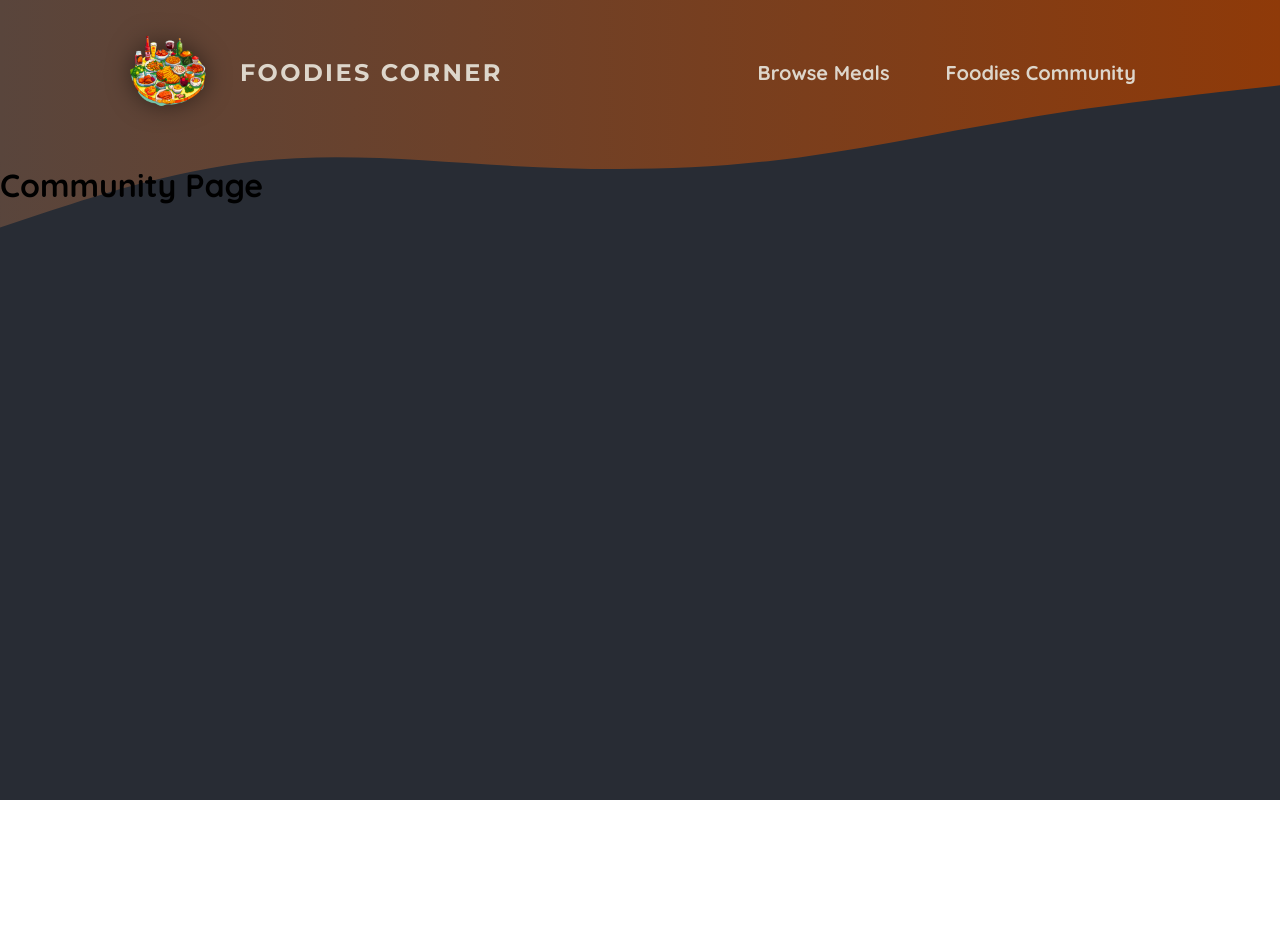
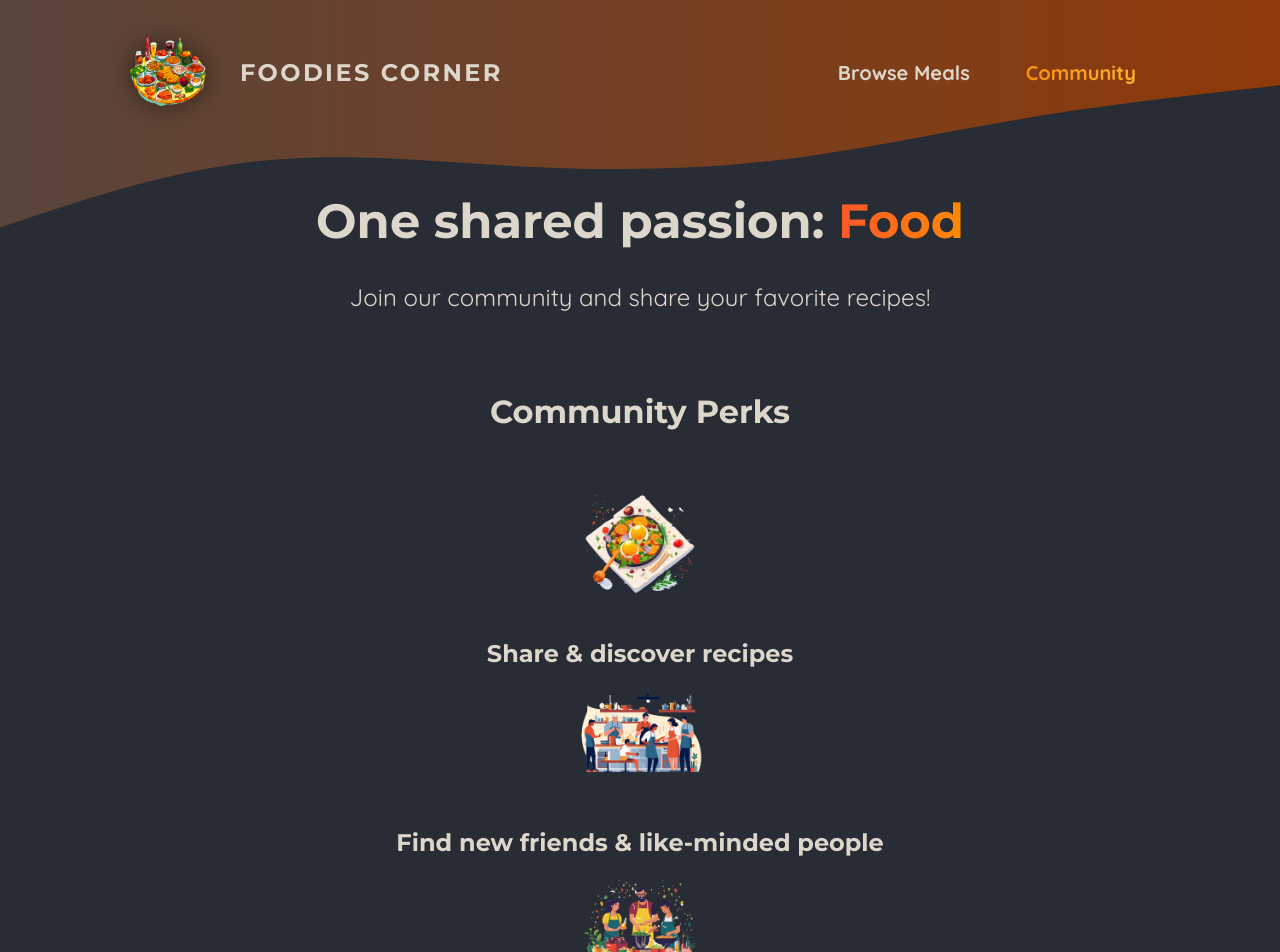
Before and after one commit to har-sat/foodies-app, a Next.js app: page /community in a window 1280 px wide. Shown: the top 952 px of the page. Before the commit the page ends 800 px from the top, so only its background shows below. Built offline with nearby package versions, Linux system fonts and the light colour scheme.

Commit message:
feat: community page setup

```diff
--- a/app/community/page.js
+++ b/app/community/page.js
@@ -1,3 +1,40 @@
+import Image from 'next/image';
+
+import mealIcon from '@/assets/icons/meal.png';
+import communityIcon from '@/assets/icons/community.png';
+import eventsIcon from '@/assets/icons/events.png';
+import classes from './page.module.css';
+
 export default function CommunityPage() {
-  return <h1>Community Page</h1>;
+  return (
+    <>
+      <header className={classes.header}>
+        <h1>
+          One shared passion: <span className={classes.highlight}>Food</span>
+        </h1>
+        <p>Join our community and share your favorite recipes!</p>
+      </header>
+      <main className={classes.main}>
+        <h2>Community Perks</h2>
+
+        <ul className={classes.perks}>
+          <li>
+            <Image src={mealIcon} alt="A delicious meal" />
+            <p>Share & discover recipes</p>
+          </li>
+          <li>
+            <Image src={communityIcon} alt="A crowd of people, cooking" />
+            <p>Find new friends & like-minded people</p>
+          </li>
+          <li>
+            <Image
+              src={eventsIcon}
+              alt="A crowd of people at a cooking event"
+            />
+            <p>Participate in exclusive events</p>
+          </li>
+        </ul>
+      </main>
+    </>
+  );
 }
--- /dev/null
+++ b/app/community/page.module.css
@@ -0,0 +1,61 @@
+.header {
+  gap: 3rem;
+  margin: 3rem auto 5rem auto;
+  width: 90%;
+  max-width: 75rem;
+  color: #ddd6cb;
+  font-size: 1.5rem;
+  text-align: center;
+}
+
+.header h1 {
+  font-family: 'Montserrat', sans-serif;
+}
+
+.highlight {
+  background: linear-gradient(90deg, #f9572a, #ff8a05);
+  background-clip: text;
+  -webkit-background-clip: text;
+  -webkit-text-fill-color: transparent;
+}
+
+.main {
+  width: 90%;
+  max-width: 40rem;
+  margin: 0 auto;
+  text-align: center;
+}
+
+.main h2 {
+  font-family: 'Montserrat', sans-serif;
+  font-size: 2rem;
+  margin-bottom: 3rem;
+  color: #ddd6cb;
+}
+
+.perks {
+  list-style: none;
+  margin: 3rem 0;
+  padding: 0;
+}
+
+.perks li {
+  display: flex;
+  flex-direction: column;
+  align-items: center;
+  gap: 2rem;
+}
+
+.perks img {
+  width: 8rem;
+  height: 8rem;
+  object-fit: contain;
+}
+
+.perks p {
+  font-family: 'Montserrat', sans-serif;
+  font-size: 1.5rem;
+  font-weight: bold;
+  margin: 0;
+  color: #ddd6cb;
+}
--- a/app/components/main-header/main-header.js
+++ b/app/components/main-header/main-header.js
@@ -1,9 +1,11 @@
 import classes from "./main-header.module.css";
+
 import Image from "next/image";
+import Link from "next/link";
 
-import Link from "next/link";
 import logo from "@/assets/logo.png";
 import Background from "./main-header-bg";
+import NavLink from "./nav-link";
 
 export default function MainHeader() {
   return (
@@ -16,10 +18,10 @@
       <nav className={classes.nav}>
         <ul>
           <li>
-            <Link href={"/meals"}>Browse Meals</Link>
+            <NavLink href={"/meals"}>Browse Meals</NavLink>
           </li>
           <li>
-            <Link href={"/community"}>Foodies Community</Link>
+            <NavLink href={"/community"}>Community</NavLink>
           </li>
         </ul>
       </nav>
--- a/app/components/main-header/main-header.module.css
+++ b/app/components/main-header/main-header.module.css
@@ -38,13 +38,6 @@
   text-shadow: 0 0 18px rgba(248, 190, 42, 0.8);
 }
 
-.active {
-  background: linear-gradient(90deg, #ff8a05, #f9b331);
-  background-clip: text;
-  -webkit-background-clip: text;
-  -webkit-text-fill-color: transparent;
-}
-
 .logo {
   display: flex;
   align-items: center;
--- /dev/null
+++ b/app/components/main-header/nav-link.js
@@ -0,0 +1,19 @@
+"use client";
+
+import Link from "next/link";
+import { usePathname } from "next/navigation";
+
+import classes from "./nav-link.module.css";
+
+export default function NavLink({ href, children }) {
+  const path = usePathname();
+
+  return (
+    <Link
+      href={href}
+      className={path.startsWith(href) ? classes.active : undefined}
+    >
+      {children}
+    </Link>
+  );
+}
--- /dev/null
+++ b/app/components/main-header/nav-link.module.css
@@ -0,0 +1,6 @@
+.active {
+  background: linear-gradient(90deg, #ff8a05, #f9b331);
+  background-clip: text;
+  -webkit-background-clip: text;
+  -webkit-text-fill-color: transparent;
+}
```
Also changed, not shown: app/components/imgae-slideshow/image-slideshow.js (added, +50 -0 lines), app/components/imgae-slideshow/image-slideshow.module.css (added, +26 -0 lines), app/page.js (+16 -13 lines).
